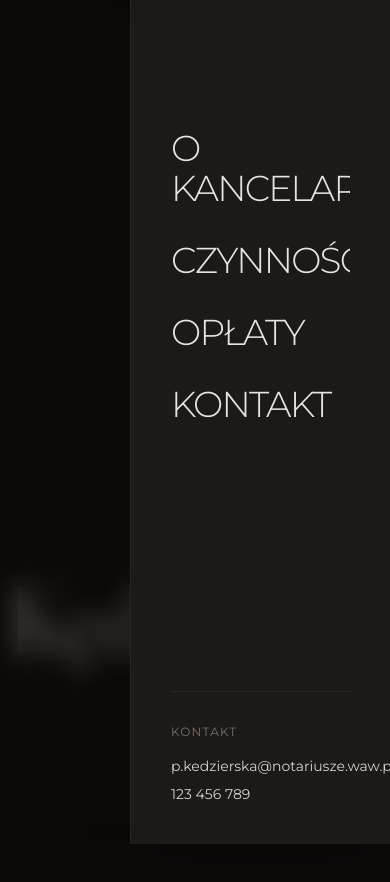
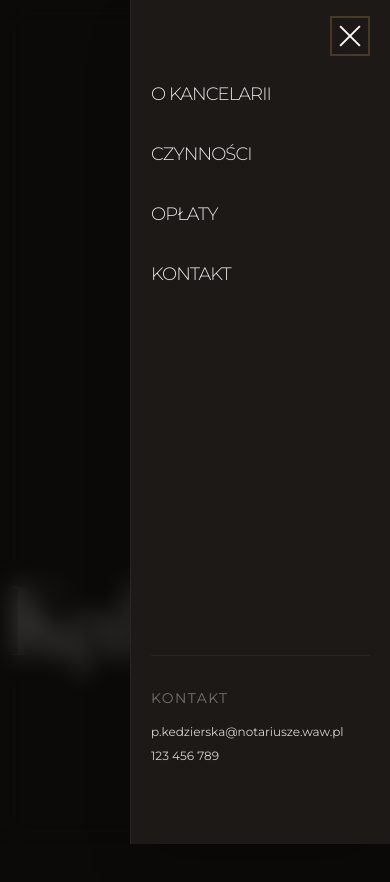
Before and after one commit to Xebec13/kancelaria-kedzierska, a Next.js app: page / in a window 390 px wide. Both pictures are taken after a click on the element 350 px from the left and 36 px from the top of the page. Shown: the top 882 px of the page. Built offline with nearby package versions, Linux system fonts and the light colour scheme.

Commit message:
fix: index in navbar

```diff
--- a/app/components/Navbar.tsx
+++ b/app/components/Navbar.tsx
@@ -14,7 +14,7 @@ const navItems = [
 // --- VARIANTS ---
 
 const itemRevealVariants: Variants = {
-  hidden: { y: "-100%" },
+  hidden: { y: "-150%" },
   visible: (custom: number) => ({
     y: 0,
     transition: {
@@ -103,7 +103,7 @@ export default function Navbar() {
         </div>
 
         {/* HAMBURGER BUTTON WRAPPER */}
-        <div className="lg:hidden overflow-hidden py-1">
+        <div className="lg:hidden overflow-hidden py-1 z-50">
           <motion.div
             initial="hidden"
             animate="visible"
@@ -156,7 +156,7 @@ export default function Navbar() {
               animate="visible"
               exit="exit"
               onClick={toggleMenu}
-              className="fixed inset-0 bg-stone-950/60 backdrop-blur-md z-40"
+              className="fixed lg:hidden inset-0 bg-stone-950/60 backdrop-blur-md z-40"
             />
 
             <motion.aside
@@ -164,7 +164,7 @@ export default function Navbar() {
               initial="hidden"
               animate="visible"
               exit="exit"
-              className="fixed top-0 right-0 h-screen w-full max-w-2/3 md:max-w-1/2 bg-stone-900 z-50 shadow-2xl flex flex-col pt-32 px-10 pb-10 border-l border-stone-800"
+              className="fixed lg:hidden top-0 right-0 h-screen w-full max-w-2/3 md:max-w-1/2 bg-stone-900 z-40 shadow-2xl flex flex-col py-20 px-5 border-l border-stone-800"
             >
               <nav>
                 <ul className="flex flex-col space-y-8">
@@ -173,7 +173,7 @@ export default function Navbar() {
                       <Link
                         href={item.href}
                         onClick={toggleMenu}
-                        className="text-stone-200 text-4xl font-light uppercase tracking-tighter transition-all hover:text-orange-300 block"
+                        className="text-stone-200 text-lg md:text-xl font-light uppercase tracking-tighter transition-all hover:text-orange-300 block"
                       >
                         <span className="inline-block transition-transform duration-300 group-hover/item:translate-x-4">
                           {item.label}
@@ -184,10 +184,10 @@ export default function Navbar() {
                 </ul>
               </nav>
 
-              <div className="mt-auto border-t border-stone-800 pt-8">
-                <p className="text-stone-500 uppercase tracking-widest text-xs mb-4">Kontakt</p>
-                <p className="text-stone-300 text-sm">p.kedzierska@notariusze.waw.pl</p>
-                <p className="text-stone-300 text-sm mt-2">123 456 789</p>
+              <div className="mt-auto border-t border-stone-800 pt-8 space-y-2">
+                <p className="text-stone-500 uppercase tracking-widest text-sm mb-4">Kontakt</p>
+                <p className="text-stone-300 text-xs">p.kedzierska@notariusze.waw.pl</p>
+                <p className="text-stone-300 text-xs">123 456 789</p>
               </div>
             </motion.aside>
           </>
```
